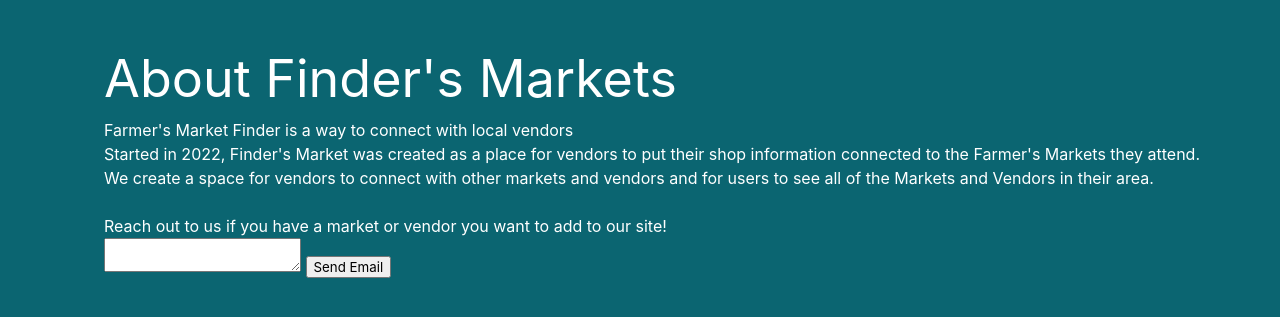
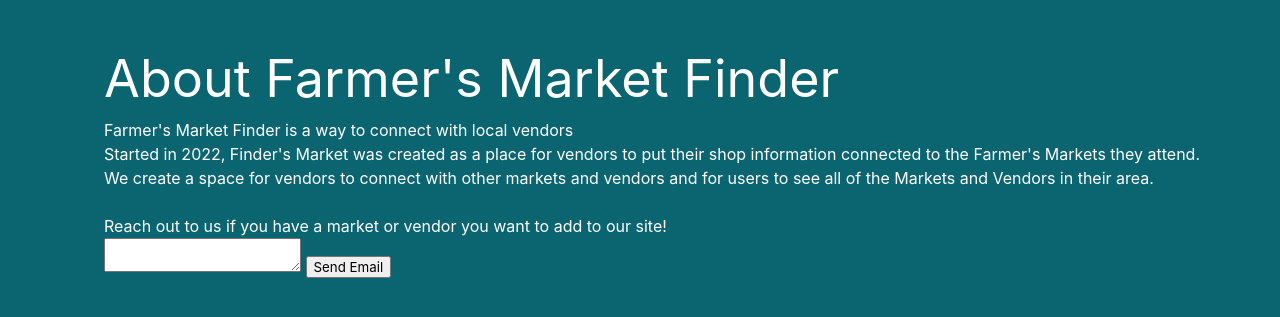
Before and after one commit to hrigg/farmersmarket, a Django app: page /about/ in a window 1280 px wide. Shown: the part 52-369 px from the top of the page. Run offline with Django 4.2, Linux system fonts and the light colour scheme.

Commit message:
chagned home and about page to farmers market finder

```diff
--- a/main_app/templates/about.html
+++ b/main_app/templates/about.html
@@ -2,7 +2,7 @@
 {% block content %}
 
 
-<h1>About Finder's Markets</h1>
+<h1>About Farmer's Market Finder</h1>
         <h2> Farmer's Market Finder is a way to connect with local vendors</h2>
         <h3> Started in 2022, Finder's Market was created as a place for vendors to put their shop information connected to the Farmer's Markets they attend. We create a space for vendors to connect with other markets and vendors and for users to see all of the Markets and Vendors in their area. </h3>
         <br>
--- a/main_app/templates/home.html
+++ b/main_app/templates/home.html
@@ -3,7 +3,7 @@
 {% extends 'base.html' %}
 {% block content %}
 
-<h1 class="home home_title">🍓 Finder's Market 🍓</h1>
+<h1 class="home home_title">🍓 Farmer's Market Finder 🍓</h1>
 <h2 class="home home_subtitle"> Explore Farmer's Markets and Vendors across the country, starting in the DMV!</h2>
 
 <img src="https://cfmatl.org/wp-content/uploads/2021/06/Grant-Park-Home-Page-1.jpeg" />
```
